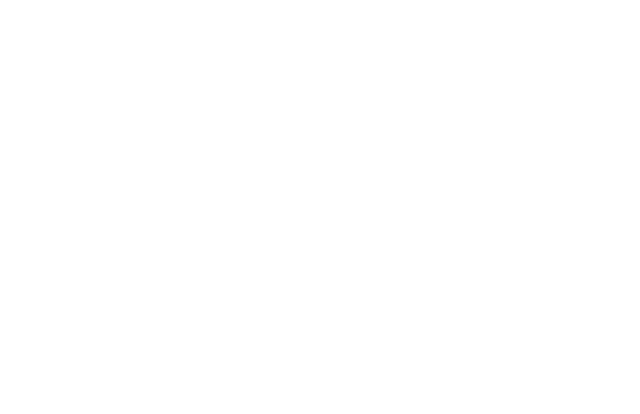
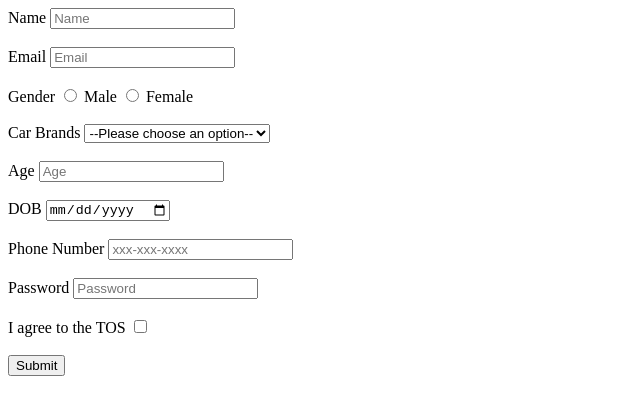
Before and after one commit to acciojob/signup-form-car-Md-sarfraz, a website: page main.html in a window 1280 px wide. Shown: the whole page, without its empty margins (0-640 px from the left). Drawn offline with Linux system fonts and the light colour scheme.

Commit message:
created a submission

```diff
--- a/main.html
+++ b/main.html
@@ -1,16 +1,49 @@
 <!DOCTYPE html>
+<html lang="en">
+<head>
+    <meta charset="UTF-8">
+    <meta name="viewport" content="width=device-width, initial-scale=1.0">
+    <title>Signup Form</title>
+</head>
+<body>
+    <form action="#" method="post">
+        <label for="name">Name</label>
+        <input type="text" id="name" name="name" placeholder="Name" required><br><br>
 
-<html>
+        <label for="email">Email</label>
+        <input type="email" id="email" name="email" placeholder="Email" required><br><br>
 
-<head>
-	<link rel="stylesheet" href="styles.css">
-</head>
+        <label>Gender</label>
+        <input type="radio" id="gender_m" name="gender" value="male">
+        <label for="gender_m">Male</label>
+        <input type="radio" id="gender_f" name="gender" value="female">
+        <label for="gender_f">Female</label><br><br>
 
-<body>
-	<!-- the entire body must be written by student -->
-    <script type="text/javascript" src="./script.js">
-</script>
+        <label for="cars">Car Brands</label>
+        <select id="cars" name="cars" required>
+            <option value="">--Please choose an option--</option>
+            <option value="toyota">Toyota</option>
+            <option value="ford">Ford</option>
+            <option value="honda">Honda</option>
+            <option value="bmw">BMW</option>
+        </select><br><br>
 
+        <label for="age">Age</label>
+        <input type="number" id="age" name="age" placeholder="Age" required><br><br>
+
+        <label for="dob">DOB</label>
+        <input type="date" id="dob" name="dob" required><br><br>
+
+        <label for="tel">Phone Number</label>
+        <input type="tel" id="tel" name="tel" placeholder="xxx-xxx-xxxx"><br><br>
+
+        <label for="password">Password</label>
+        <input type="password" id="password" name="password" placeholder="Password" required><br><br>
+
+        <label for="tos">I agree to the TOS</label>
+        <input type="checkbox" id="tos" name="tos" required><br><br>
+
+        <button type="submit">Submit</button>
+    </form>
 </body>
-
 </html>
```
